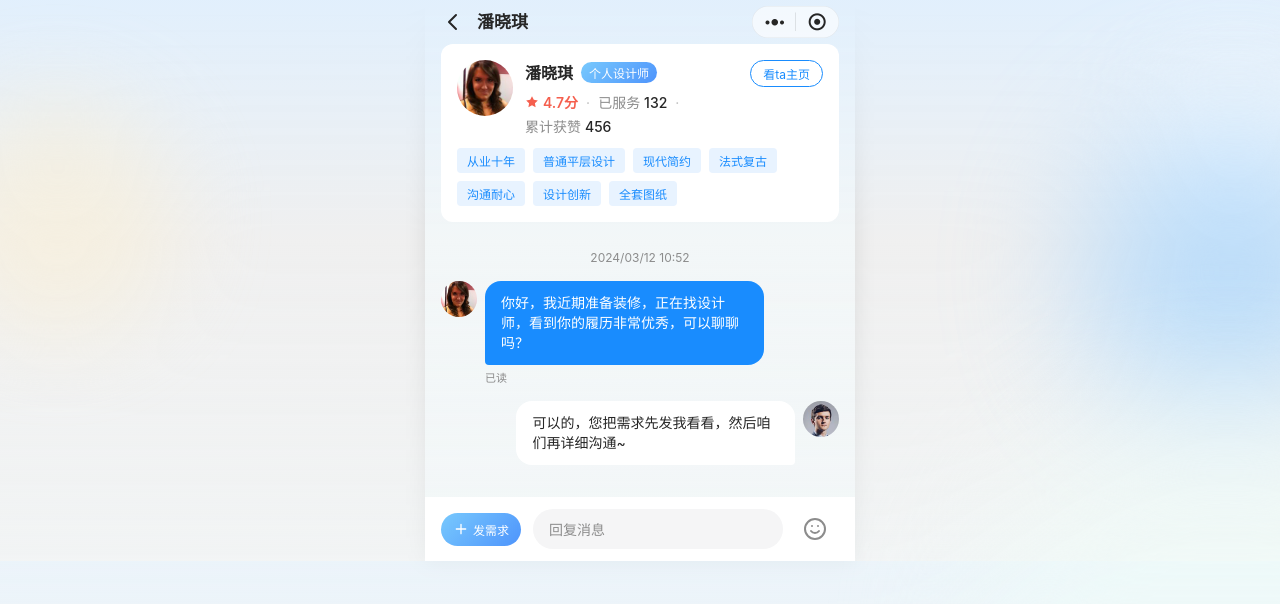
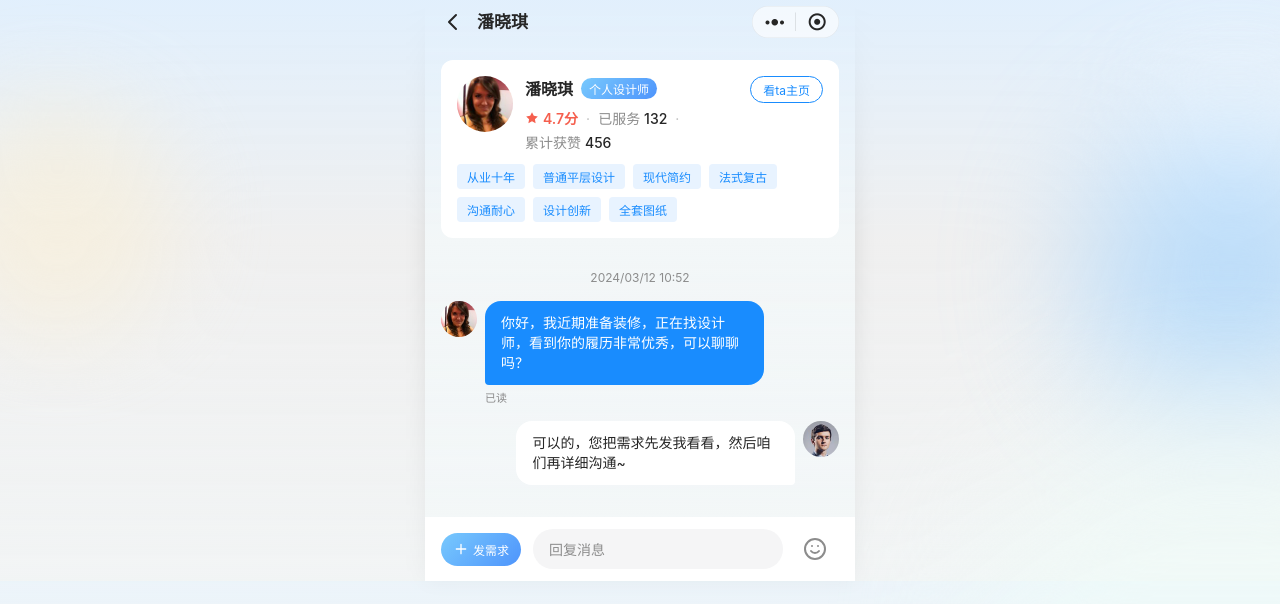
Before and after one commit to crowI9/fabu, a Vue app: page /chat in a window 1280 px wide. Shown: the top 604 px of the page. Built offline with nearby package versions, Linux system fonts and the light colour scheme.

Commit message:
调整消息详情页间距

```diff
--- a/src/views/Chat.vue
+++ b/src/views/Chat.vue
@@ -465,11 +465,11 @@ const confirmSendDemand = () => {
   display: block;
 }
 
-/* 用户信息卡片 - 与页面内容保持对齐 */
+/* 用户信息卡片 - 与顶部导航栏保持16px间距 */
 .user-info-card {
   position: relative;
   z-index: 10;
-  margin: 0 16px 12px;
+  margin: 16px 16px 0;
   padding: 16px;
   background: white;
   border-radius: 12px;
@@ -586,12 +586,13 @@ const confirmSendDemand = () => {
   color: #198CFE;
 }
 
-/* 聊天内容区域 - 与页面高度保持一致 */
+/* 聊天内容区域 - 与用户信息卡片保持16px间距 */
 .chat-content {
   position: relative;
   z-index: 10;
   flex: 1;
   padding: 16px;
+  margin-top: 16px;
   overflow-y: auto;
   -webkit-overflow-scrolling: touch;
 }
```
Also changed, not shown: 1 other file (tests, documents, lock files or other folders).
